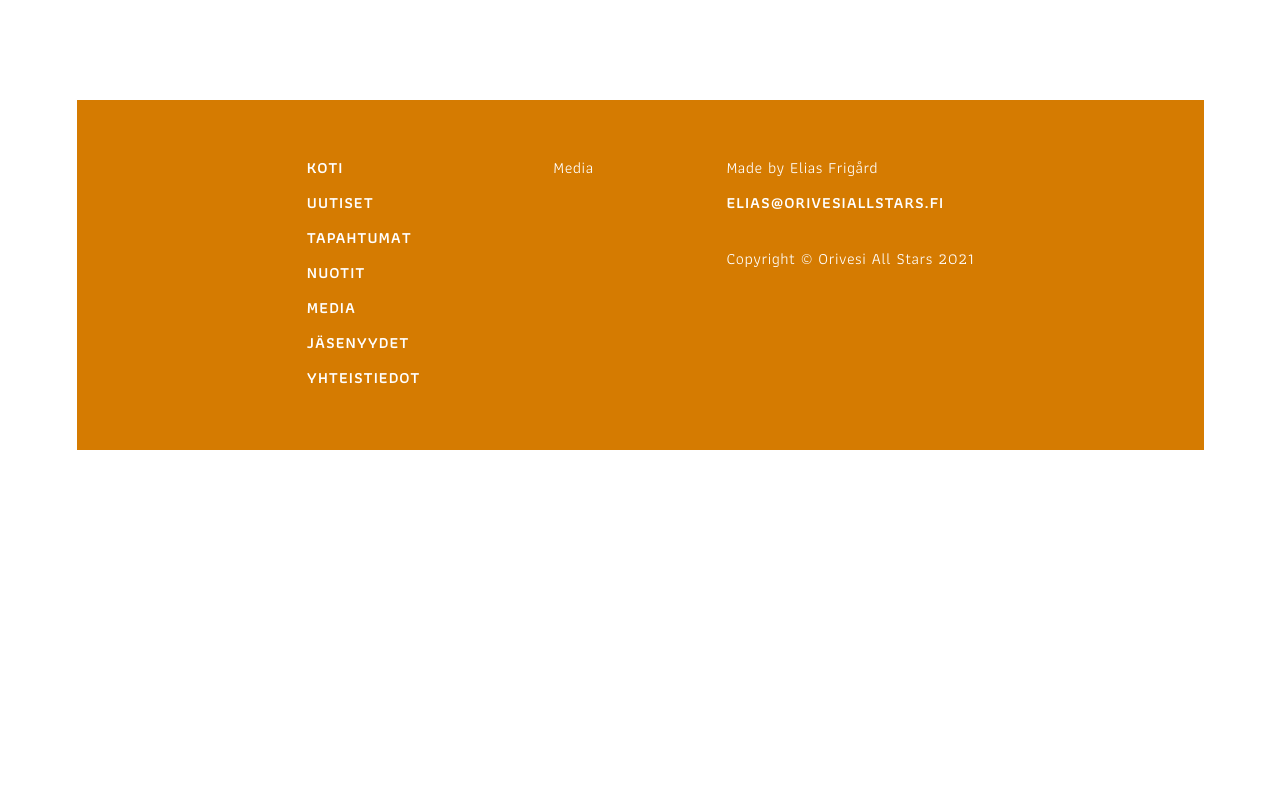
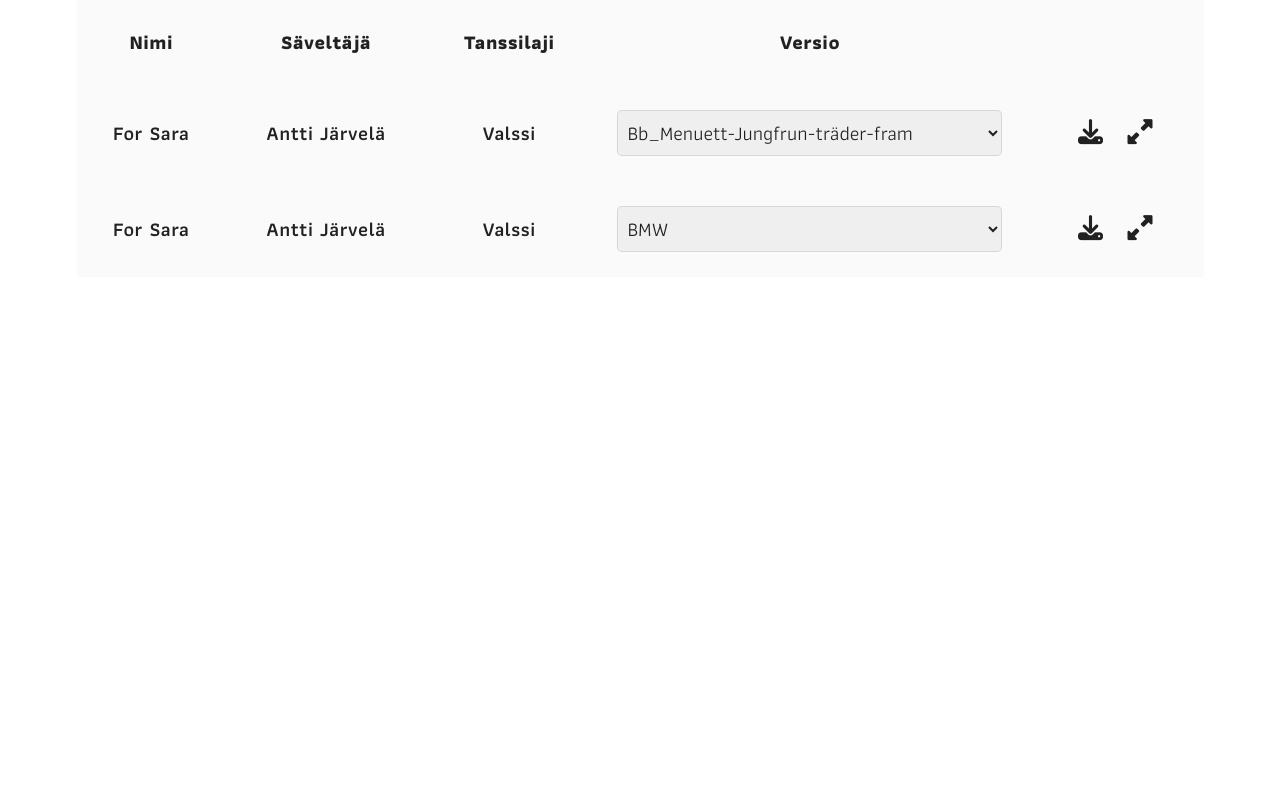
Before and after one commit to eliasfrigard/orivesi-app, a Nuxt app: page /scores in a window 1280 px wide. Shown: the top 800 px of the page. Built offline with nearby package versions, Linux system fonts and the light colour scheme.

Commit message:
first draft music score page

```diff
--- /dev/null
+++ b/components/MusicScore.vue
@@ -0,0 +1,27 @@
+<template>
+  <div class="score">
+    <p class="title">2-Rivisjenkka</p>
+  </div>
+</template>
+
+<script>
+export default {
+  name: 'MusicScore'
+}
+</script>
+
+<style scoped>
+.score {
+  width: 100%;
+  min-height: 150px;
+  background-color: #fafafa;
+  border: 1px solid rgba(14, 19, 57, 0.2);
+  border-radius: 5px;
+  padding: 20px;
+}
+
+.title {
+  font-weight: 600;
+  transition: all 100ms ease-in-out;
+}
+</style>
--- /dev/null
+++ b/components/MusicScores.vue
@@ -0,0 +1,107 @@
+<template>
+  <div>
+    <table class="score-table">
+      <tr class="header-row">
+        <th>Nimi</th>
+        <th>Säveltäjä</th>
+        <th>Tanssilaji</th>
+        <th>Versio</th>
+        <th></th>
+      </tr>
+      <tr class="data-row">
+        <td>For Sara</td>
+        <td>Antti Järvelä</td>
+        <td>Valssi</td>
+        <td>
+          <select name="versions" id="versions">
+            <option value="volvo">Bb_Menuett-Jungfrun-träder-fram</option>
+            <option value="saab">Saab</option>
+            <option value="mercedes">Mercedes</option>
+            <option value="audi">Audi</option>
+          </select>
+        </td>
+        <td>
+          <div id="data-icons">
+            <i class="fas fa-download fa-lg"></i>
+            <i class="fas fa-expand-alt fa-lg"></i>
+          </div>
+        </td>
+      </tr>
+
+
+      <tr class="data-row">
+        <td>For Sara</td>
+        <td>Antti Järvelä</td>
+        <td>Valssi</td>
+        <td>
+          <select name="versions" id="versions">
+            <option value="volvo">BMW</option>
+            <option value="saab">Saab</option>
+            <option value="mercedes">Mercedes</option>
+            <option value="audi">Audi</option>
+          </select>
+        </td>
+        <td>
+          <div id="data-icons">
+            <i class="fas fa-download fa-lg"></i>
+            <i class="fas fa-expand-alt fa-lg"></i>
+          </div>
+        </td>
+      </tr>
+    </table>
+  </div>
+</template>
+
+<script>
+export default {
+  components: {
+  },
+}
+</script>
+
+<style scoped>
+.score-table {
+  width: 100%;
+  text-align: left;
+}
+
+.header-row, .data-row {
+  height: 75px;
+  background-color: #fafafa;
+}
+
+tr {
+  text-align: center;
+}
+
+th, td {
+  padding: 25px;
+}
+
+td {
+  font-weight: 600;
+}
+
+select {
+  width: 100%;
+  border: 1px solid rgba(0, 0, 0, 0.1);
+  border-radius: 5px;
+  padding: 5px;
+}
+
+i {
+  margin: 0 12px;
+}
+
+.data-row:hover {
+  background-color: #f3f3f3;
+  cursor: pointer;
+}
+
+#data-icons {
+  display: flex;
+  justify-content: center;
+  align-items: center;
+  height: 100%;
+}
+</style>
--- a/components/Navigation.vue
+++ b/components/Navigation.vue
@@ -4,8 +4,8 @@
     <NuxtLink class="navitem" to="/news">Uutiset</NuxtLink>
     <NuxtLink class="navitem" to="/events">Tapahtumat</NuxtLink>
     <NuxtLink class="navitem" to="/scores">Nuotit</NuxtLink>
-    <NuxtLink class="navitem" to="/">Media</NuxtLink>
-    <NuxtLink class="navitem" to="/">Jäsenyydet</NuxtLink>
+<!--     <NuxtLink class="navitem" to="/">Media</NuxtLink>
+    <NuxtLink class="navitem" to="/">Jäsenyydet</NuxtLink> -->
     <NuxtLink class="navitem" to="/contact">Yhteistiedot</NuxtLink>
   </div>
 </template>
@@ -21,10 +21,11 @@ export default {
   margin: 25px 0;
   width: 765px;
   display:flex;
-  justify-content: space-between;
+  justify-content: flex-start;
 }
 
 .navitem {
+  margin-right: 20px;
   color: black;
 }
 
--- a/layouts/default.vue
+++ b/layouts/default.vue
@@ -65,7 +65,7 @@ h3 {
   letter-spacing: 1px;
 }
 
-p {
+p, th, td {
   font-family: 'Athiti', sans-serif;
   font-size: 20px;
   line-height: 35px;
--- a/nuxt.config.js
+++ b/nuxt.config.js
@@ -25,6 +25,11 @@ export default {
         rel: "stylesheet",
         href: "https://cdnjs.cloudflare.com/ajax/libs/semantic-ui/2.4.1/semantic.min.css"
       }
+    ],
+    script: [
+      {
+        src: "https://kit.fontawesome.com/782d709073.js",
+      },
     ]
   },
 
--- a/pages/scores/index.vue
+++ b/pages/scores/index.vue
@@ -1,14 +1,17 @@
 <template>
   <div>
     <div class="score-container ui container">
-      <iframe class="score" src="/2-rivisJenkka.pdf"></iframe>
+      <MusicScores />
     </div>
   </div>
 </template>
 
 <script>
+import MusicScores from '@/components/MusicScores.vue'
+
 export default {
   components: {
+    MusicScores,
   },
 }
 </script>
```
